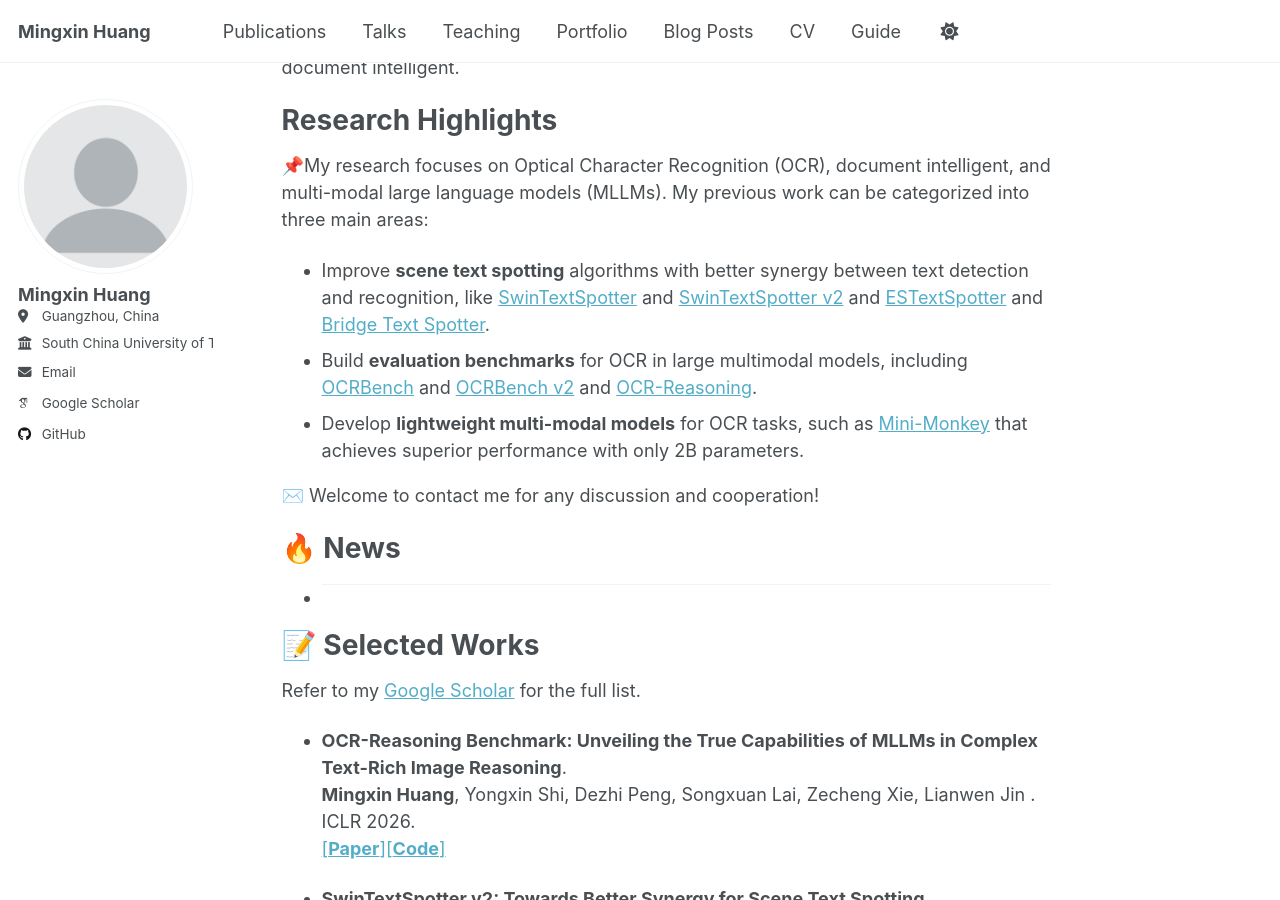
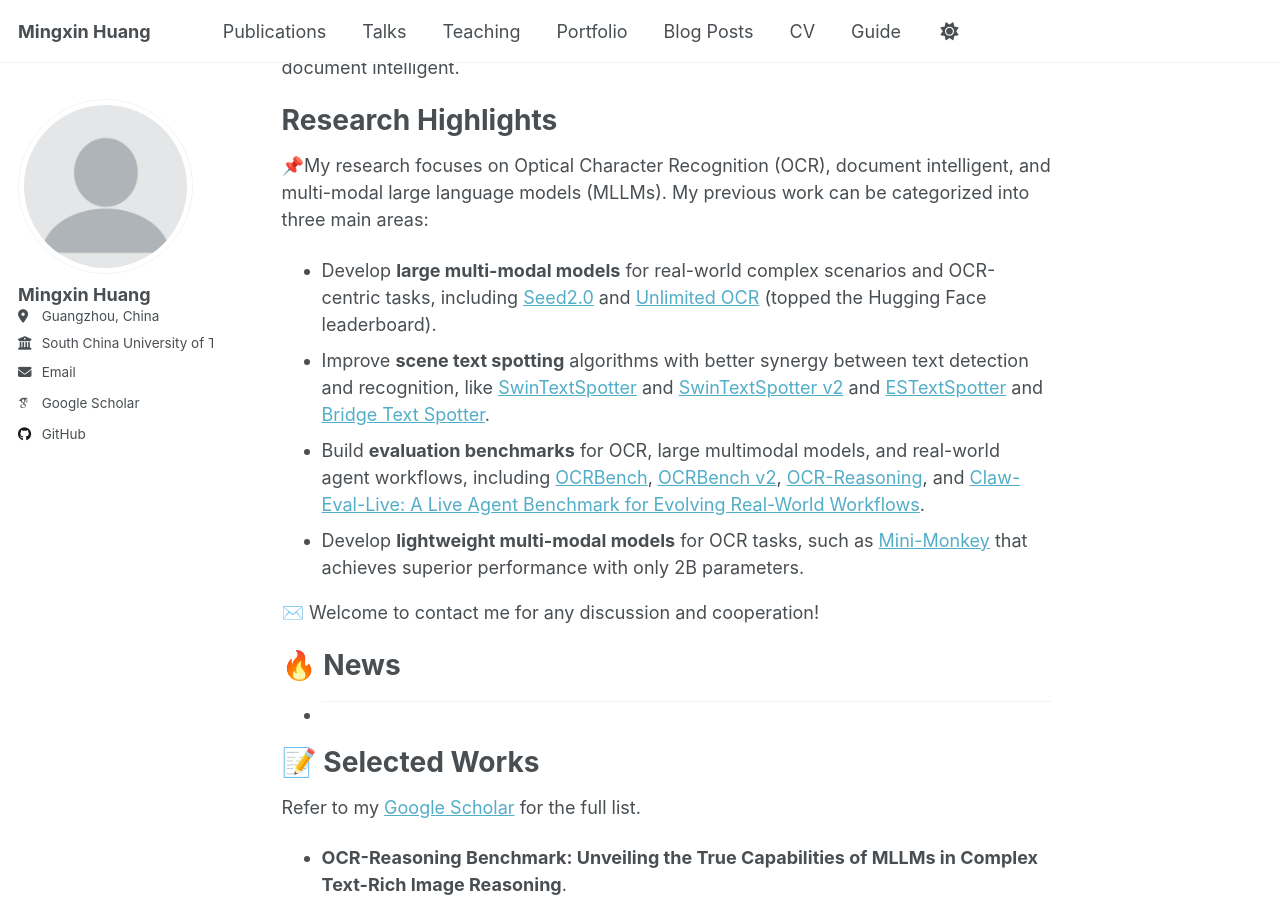
Before and after one commit to mxin262/mxin262.github.io, a Jekyll site: the page built from _pages/about.md, in a window 1280 px wide and 900 px high, scrolled down 323 px. Built offline with Jekyll 4.4.1, drawn with Linux system fonts in a browser that asks for light colours; some web fonts are replaced; a script that is not in the unit is left out.

Commit message:
Update about.md

```diff
--- a/_pages/about.md
+++ b/_pages/about.md
@@ -17,8 +17,10 @@ I am actively seeking research positions in both industry and academia. My prima
 # Research Highlights
 
 📌My research focuses on Optical Character Recognition (OCR), document intelligent, and multi-modal large language models (MLLMs). My previous work can be categorized into three main areas:
+
+- Develop **large multi-modal models** for real-world complex scenarios and OCR-centric tasks, including [Seed2.0](https://arxiv.org/abs/2607.00248) and [Unlimited OCR](https://arxiv.org/abs/2606.23050) (topped the Hugging Face leaderboard).
 - Improve **scene text spotting** algorithms with better synergy between text detection and recognition, like [SwinTextSpotter](https://openaccess.thecvf.com/content/CVPR2022/papers/Huang_SwinTextSpotter_Scene_Text_Spotting_via_Better_Synergy_Between_Text_Detection_CVPR_2022_paper.pdf) and [SwinTextSpotter v2](https://link.springer.com/article/10.1007/s11263-025-02428-0) and [ESTextSpotter](https://openaccess.thecvf.com/content/ICCV2023/papers/Huang_ESTextSpotter_Towards_Better_Scene_Text_Spotting_with_Explicit_Synergy_in_ICCV_2023_paper.pdf) and [Bridge Text Spotter](https://openaccess.thecvf.com/content/CVPR2024/papers/Huang_Bridging_the_Gap_Between_End-to-End_and_Two-Step_Text_Spotting_CVPR_2024_paper.pdf).
-- Build **evaluation benchmarks** for OCR in large multimodal models, including [OCRBench](https://link.springer.com/article/10.1007/s11432-024-4235-6) and [OCRBench v2](https://github.com/Yuliang-Liu/MultimodalOCR) and [OCR-Reasoning](https://arxiv.org/pdf/2505.17163?).
+- Build **evaluation benchmarks** for OCR, large multimodal models, and real-world agent workflows, including [OCRBench](https://link.springer.com/article/10.1007/s11432-024-4235-6), [OCRBench v2](https://github.com/Yuliang-Liu/MultimodalOCR), [OCR-Reasoning](https://arxiv.org/pdf/2505.17163?), and [Claw-Eval-Live: A Live Agent Benchmark for Evolving Real-World Workflows](https://arxiv.org/abs/2604.28139).
 - Develop **lightweight multi-modal models** for OCR tasks, such as [Mini-Monkey](https://openreview.net/pdf?id=71XtUhazG0) that achieves superior performance with only 2B parameters.
 
 ✉️ Welcome to contact me for any discussion and cooperation!
```
